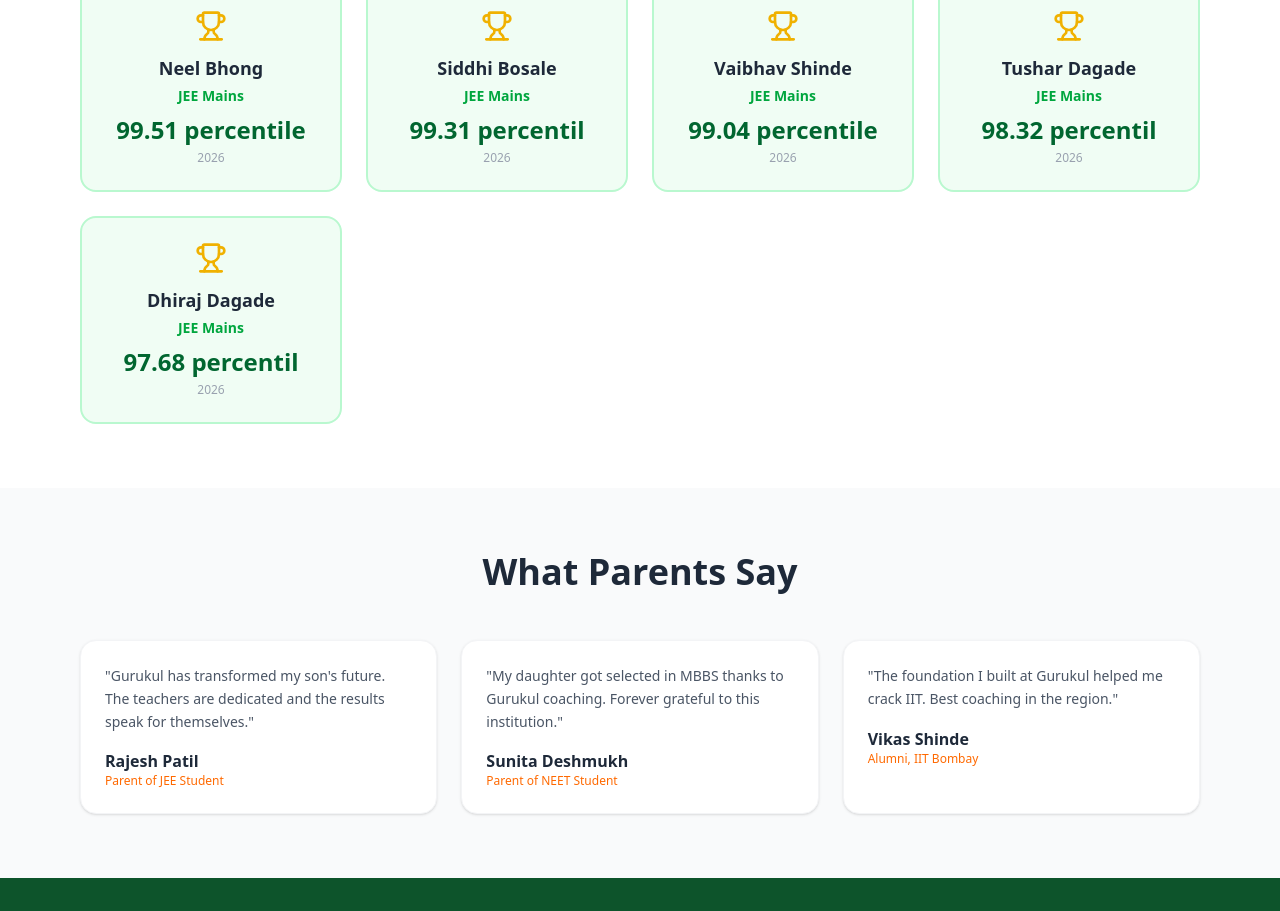
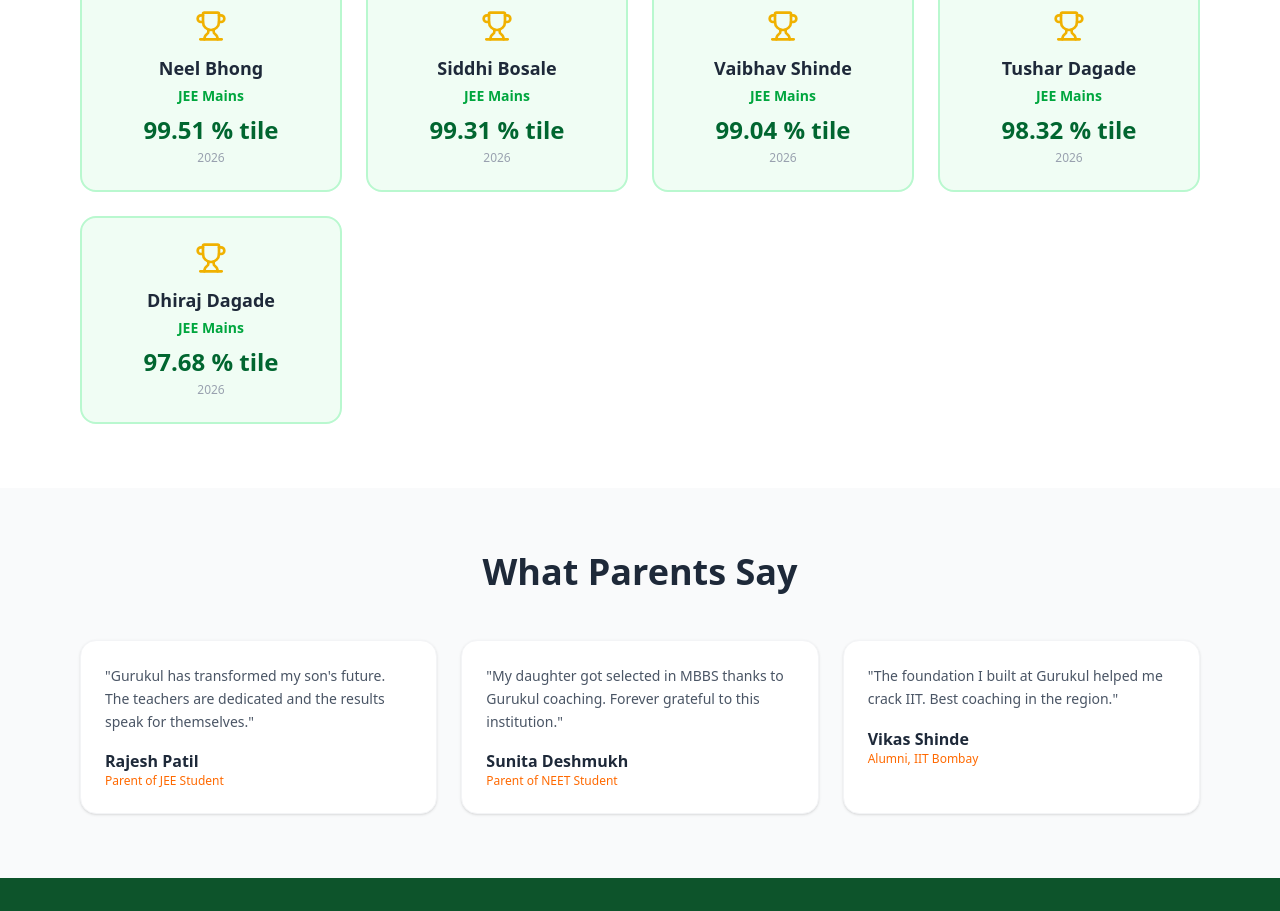
Before and after one commit to kalelchaitanya64-sys/gurukul-vidyamandir-website, a Next.js app in the folder frontend/: page /en in a window 1280 px wide. Shown: the part 1688-2599 px from the top of the page. Built offline with nearby package versions, Linux system fonts and the light colour scheme.

Commit message:
google map change

```diff
--- a/frontend/src/app/[locale]/school/page.tsx
+++ b/frontend/src/app/[locale]/school/page.tsx
@@ -158,7 +158,7 @@ export default function SchoolPage() {
           <h3 className="text-2xl font-bold text-green-800 mb-2">Visit Us</h3>
           <p className="text-gray-600 mb-2">Gurukul Vidyamandir</p>
           <p className="text-gray-500 mb-6">Gokhali, Maharashtra, India</p>
-          <a href="https://maps.google.com/?q=Gokhali+Maharashtra" target="_blank" rel="noopener noreferrer"
+          <a href="https://maps.app.goo.gl/kZ6Jr5TytcuzP57b7" target="_blank" rel="noopener noreferrer"
             className="inline-block bg-green-700 text-white font-bold px-6 py-3 rounded-xl hover:bg-green-800 transition">
             📍 Open in Google Maps
           </a>
--- a/frontend/src/components/home/ResultsHighLight.tsx
+++ b/frontend/src/components/home/ResultsHighLight.tsx
@@ -4,11 +4,11 @@ import { useTranslations } from 'next-intl'
 import { Trophy } from 'lucide-react'
 
 const results = [
-  { name: 'Neel Bhong', exam: 'JEE Mains', score: '99.51 percentile', year: 2026 },
-  { name: 'Siddhi Bosale', exam: 'JEE Mains', score: '99.31 percentil', year: 2026 },
-  { name: 'Vaibhav Shinde', exam: 'JEE Mains', score: '99.04 percentile', year: 2026 },
-  { name: 'Tushar Dagade', exam: 'JEE Mains', score: '98.32 percentil', year: 2026 },
-  { name: 'Dhiraj Dagade', exam: 'JEE Mains', score: '97.68 percentil', year: 2026 },
+  { name: 'Neel Bhong', exam: 'JEE Mains', score: '99.51 % tile', year: 2026 },
+  { name: 'Siddhi Bosale', exam: 'JEE Mains', score: '99.31 % tile', year: 2026 },
+  { name: 'Vaibhav Shinde', exam: 'JEE Mains', score: '99.04 % tile', year: 2026 },
+  { name: 'Tushar Dagade', exam: 'JEE Mains', score: '98.32 % tile', year: 2026 },
+  { name: 'Dhiraj Dagade', exam: 'JEE Mains', score: '97.68 % tile', year: 2026 },
 ]
 
 export default function ResultsHighlight() {
```
